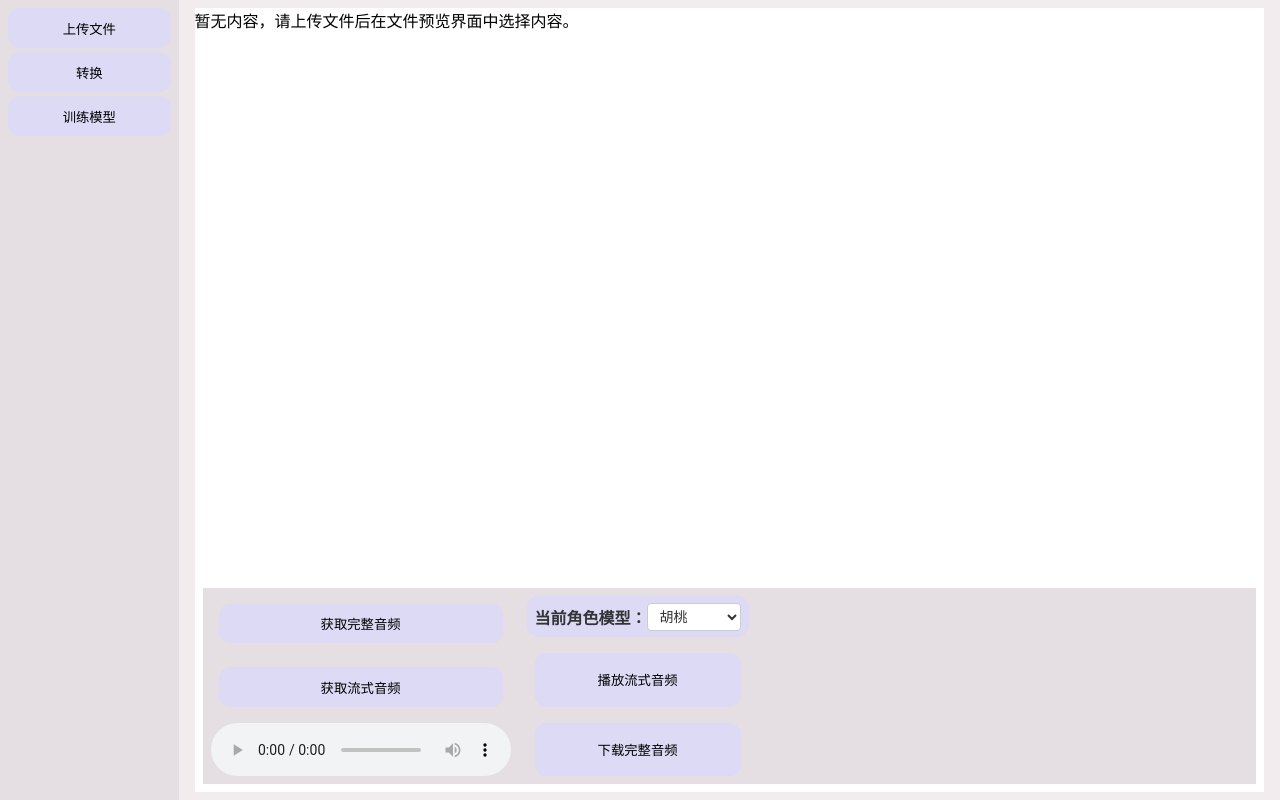
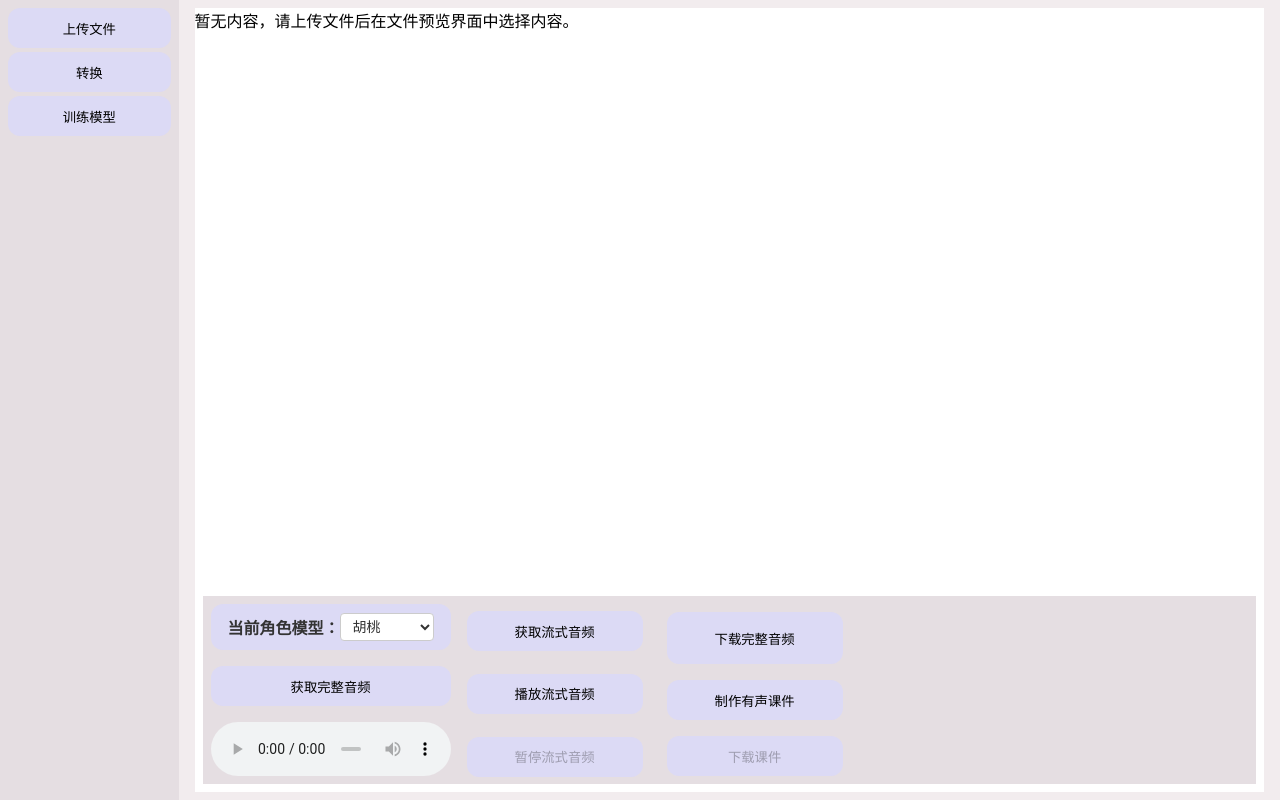
Before and after one commit to TheLushHill/Psounds, a Vue app in the folder frontend/: page / in a window 1280 px wide. Both pictures are taken after a click on the button "转换". Built offline with nearby package versions, Linux system fonts and the light colour scheme.

Commit message:
change style:convert, preview, train

```diff
--- a/frontend/src/components/AppMain.vue
+++ b/frontend/src/components/AppMain.vue
@@ -403,6 +403,7 @@
                 :isVisible="state.convertPanel"
                 :type="getType"
                 :text="convertText"
+                :file="fileList[0]"
                 :character="character"
                 :characterList="CharacterList"
                 @update-character="updateCharacter"
--- a/frontend/src/components/ConvertPanel.vue
+++ b/frontend/src/components/ConvertPanel.vue
@@ -14,6 +14,9 @@
                 playTime: null,
 
                 buffer: [],
+
+                // 课件的blobUrl
+                pptxblob: null
             }
         },
 
@@ -23,16 +26,14 @@
                     return this.text.join();
                 }
                 else if (this.type === "pptx") {
-                    let t;
-                    for (items in this.text) {
-                        for (item in items) {
-                            t = item.join();
-                        }
+                    let t = "";
+                    for (let items of this.text) {
+                        t += items.join()
                     }
                     return t;
                 }
+            },
 
-            }
         },
 
         methods: {
@@ -204,6 +205,7 @@
                 }
             },
 
+            // 触发暂停/播放
             async togglePlayPause() {
                 if (this.audioCtx === null) {
                     alert("请先获取音频");
@@ -218,23 +220,54 @@
                 }
             },
 
+            // 停止流式音频播放
             stopStreamPlaying() {
                 this.togglePlayPause();
+            },
+
+            // 制作有声课件
+            async makePptx() {
+                if (!this.file) {
+                    alert("请先上传文件")
+                    return
+                }
+                else if (this.file.type != "pptx") {
+                    alert("当前选择的文件不是pptx,请切换到pptx文件")
+                    return
+                }
+                else {
+                    let formData = new FormData()
+                    formData.append("file", this.file.file)
+                    formData.append("character", this.character)
+
+                    let response = await axios.post("/api/PPTaudio", formData, {
+                        responseType: "blob"
+                    })
+
+                    this.pptxblob = response.data
+                }
+            },
+
+            // 下载课件
+            downloadPptx() {
+                const url = URL.createObjectURL(this.pptxblob);
+                const a = document.createElement("a")
+                a.href = url
+                a.download = 'modified_' + this.file.name
+                a.click()
             }
         },
         props: {
             isVisible: Boolean,
             text: {
                 type: Array,
-                default: () => [],
             },
             type: String,
             character: String,
             characterList: Array,
+            file: Object,
         },
 
-        watch: {
-        }
     }
 </script>
 
@@ -248,12 +281,7 @@
         </div>
         <div class="panel">
             <div class="full-audio-bar">
-                <button @click="getFullAudio" class="get-full-audio">获取完整音频</button>
-                <button @click="getStreamAudio" class="get-stream-audio">获取流式音频</button>
-                <audio ref="audio" controls></audio>
-            </div>
-            <div class="character-bar">
-                <div class="item">
+                <div class="select">
                     <span>当前角色模型：</span>
                     <select @change="updateCharacter">
                         <template v-for="(item, index) in characterList">
@@ -261,12 +289,21 @@
                         </template>
                     </select>
                 </div>
-                <button v-if="this.isPlaying" class="item" @click="stopStreamPlaying">暂停流式音频</button>
-                <button v-else class="item" @click="togglePlayPause">播放流式音频</button>
+                <button @click="getFullAudio" class="get-full-audio">获取完整音频</button>
+                <audio ref="audio" controls></audio>
+            </div>
+            <div class="stream">
+                <button @click="getStreamAudio" class="item">获取流式音频</button>
+                <button :disabled="isPlaying" class="item" @click="togglePlayPause">播放流式音频</button>
+                <button :disabled="!isPlaying" class="item" @click="stopStreamPlaying">暂停流式音频</button>
+            </div>
+            <div class="bar">
                 <button class="item" @click="handleDownload">
                     <a :href="blobUrl" download="audio.wav" ref="url"></a>
                     下载完整音频
                 </button>
+                <button @click="makePptx">制作有声课件</button>
+                <button @click="downloadPptx" :disabled="!pptxblob">下载课件</button>
             </div>
         </div>
     </div>
@@ -308,29 +345,12 @@
     flex-direction: column;
     padding: 8px;
     gap: 16px;
-    justify-content: center;
+    align-self: auto;
+    justify-content: space-around;
+    width: 15em;
 }
 
-.full-audio-bar button {
-    height: 3em;
-    border-radius: 12px;
-    background-color: #DCDAF5;
-    border: none;
-}
-
-.full-audio-bar button:hover {
-    background-color: #D1CEE9;
-}
-
-.character-bar {
-    display: flex;
-    flex-direction: column;
-    padding: 8px;
-    align-items: justify-content;
-    gap: 8px;
-}
-
-.character-bar .item {
+.select {
     border-radius: 12px;
     background-color: #DCDAF5;
     border: none;
@@ -341,30 +361,73 @@
     flex-grow: 1;
 }
 
-.character-bar span {
-    font-size: 16px; /* 调整字体大小 */
-    font-weight: bold; /* 加粗文字 */
-    color: #333; /* 深色文字 */
+.full-audio-bar button {
+    height: 3em;
+
+    border-radius: 12px;
+    background-color: #DCDAF5;
+    border: none;
+    margin: 0px;
 }
 
-.character-bar select {
-    padding: 4px 8px; /* 增加内边距 */
-    font-size: 14px; /* 调整字体大小 */
-    border: 1px solid #CCC; /* 添加边框 */
-    border-radius: 4px; /* 圆角边框 */
-    background-color: #FFF; /* 白色背景 */
-    color: #333; /* 深色文字 */
-    transition: border-color 0.3s ease; /* 添加交互动画 */
+.full-audio-bar button:hover {
+    background-color: #D1CEE9;
 }
 
-.character-bar select:hover {
-    border-color: #888; /* 鼠标悬停时改变边框颜色 */
+.full-audio-bar audio {
+    width: 100%;
 }
 
-.character-bar select:focus {
-    outline: none; /* 移除默认的聚焦样式 */
-    border-color: #5B9BD5; /* 聚焦时的边框颜色 */
-    box-shadow: 0 0 4px rgba(91, 155, 213, 0.5); /* 聚焦时的阴影效果 */
+.stream {
+    width: 12em;
+    display: flex;
+    flex-direction: column;
+    justify-content: space-around;
+}
+
+.bar {
+    display: flex;
+    flex-direction: column;
+    padding: 8px;
+    gap: 8px;
+    width: 12em;
+}
+
+.bar .item {
+    border-radius: 12px;
+    background-color: #DCDAF5;
+    border: none;
+    display: flex;
+    justify-content: center;
+    align-items: center;
+    padding: 0 8px;
+    flex-grow: 1;
+}
+
+span {
+    font-size: 16px;
+    font-weight: bold;
+    color: #333;
+}
+
+select {
+    padding: 4px 8px;
+    font-size: 14px;
+    border: 1px solid #CCC;
+    border-radius: 4px;
+    background-color: #FFF;
+    color: #333;
+    transition: border-color 0.3s ease;
+}
+
+select:hover {
+    border-color: #888;
+}
+
+select:focus {
+    outline: none;
+    border-color: #5B9BD5;
+    box-shadow: 0 0 4px rgba(91, 155, 213, 0.5);
 }
 
 .character-bar button:hover {
--- a/frontend/src/components/PreviewPanel.vue
+++ b/frontend/src/components/PreviewPanel.vue
@@ -162,15 +162,18 @@
     align-items: flex-start;
 }
 
-.checkbox {
-    margin-top: 5px;
-    flex-shrink: 0;
-}
-
 .preview-docx .paragraph {
     display:block;
     padding: 0 16px;
     padding-left: 0px;
+    max-width: 80em;
+    margin-left: 1em;
+}
+
+.preview-docx .checkbox {
+    height: 1.5em;
+    width: 1.5em;
+    margin-top: 8px;
 }
 
 .preview-pptx {
@@ -180,7 +183,14 @@
     background-color: #fffefb;
 }
 
+.preview-pptx .checkbox {
+    width: 2em;
+    height: 2em;
+    margin-top: 2em;
+}
+
 .preview-pptx .page {
+    gap: 1em;
     display: flex;
     align-items: flex-start;
     flex-direction: row;
--- a/frontend/src/components/TrainPanel.vue
+++ b/frontend/src/components/TrainPanel.vue
@@ -188,10 +188,12 @@
                 <button @click="this.$refs.audioUpload.click()">上传本地音频</button>
             </div>
             <div class="record-bar">
-                <button @click="startRecord" :disabled="isRecording">录制声音</button>
-                <button @click="endRecord" :disabled="!isRecording">停止录音</button>
+                <div class="button-bar">
+                    <button @click="startRecord" :disabled="isRecording">录制声音</button>
+                    <button @click="endRecord" :disabled="!isRecording">停止录音</button>
+                    <button @click="uploadRecord">上传录音数据</button>
+                </div>
                 <audio ref="record" controls></audio>
-                <button @click="uploadRecord">上传录音数据</button>
             </div>
         </div>
         <div>
@@ -226,8 +228,16 @@ button:hover {
 }
 
 .record-bar {
+    width: 18em;
     display: flex;
+    flex-direction: column;
+    gap: 8px;
+    margin: 8px;
+}
 
+.record-bar .button-bar {
+    display: flex;
+    justify-content: space-around;
 }
 
 </style>
--- a/frontend/src/components/UploadFileButton.vue
+++ b/frontend/src/components/UploadFileButton.vue
@@ -31,6 +31,7 @@
                 }
                 else if (file.type === "application/vnd.openxmlformats-officedocument.presentationml.presentation") {
                     this.file.type = "pptx";
+                    this.file["file"] = new File([file], file.name, {type:"application/vnd.openxmlformats-officedocument.presentationml.presentation"})
                 }
                 this.file.url = URL.createObjectURL(file);
 
```
